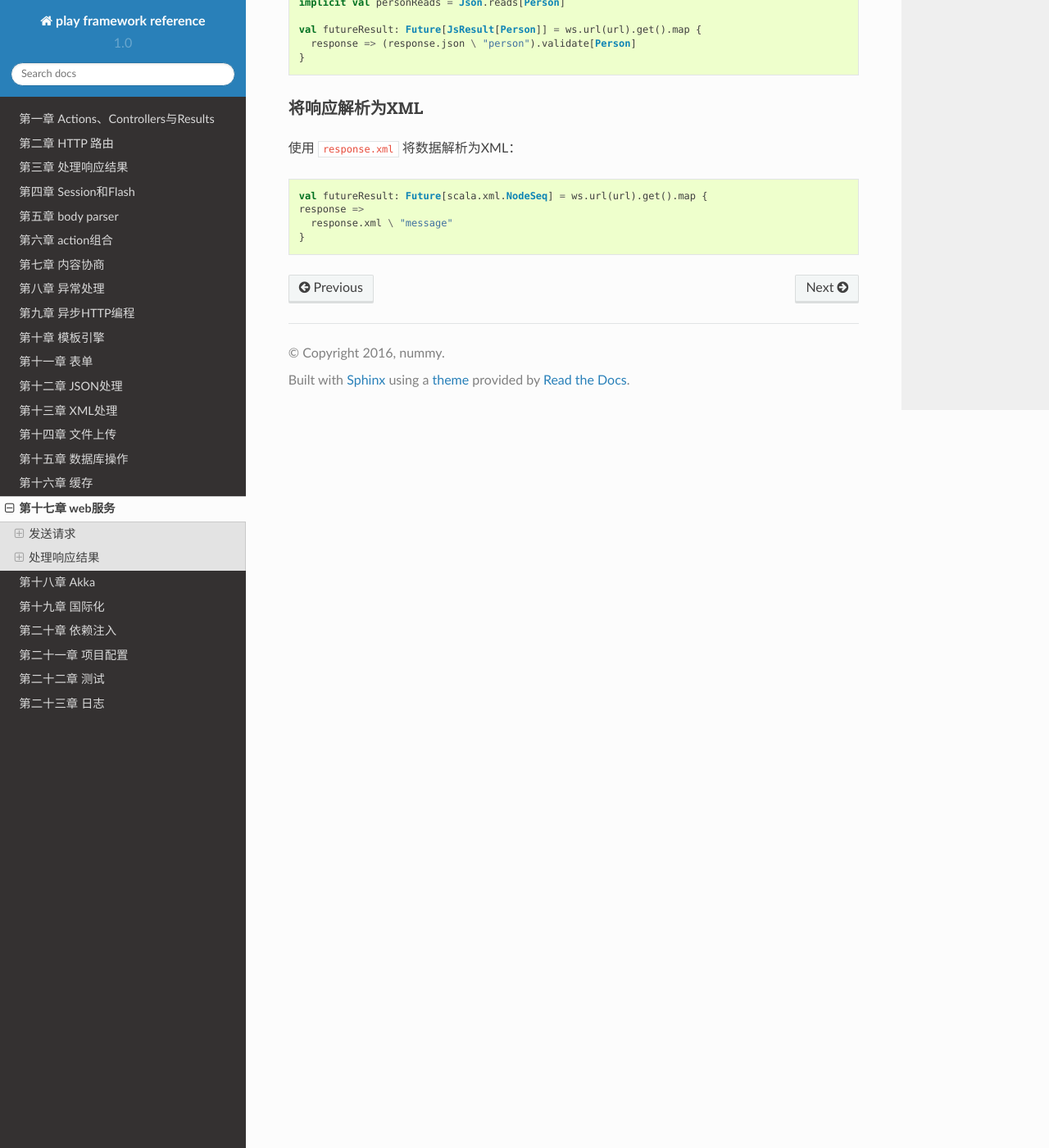
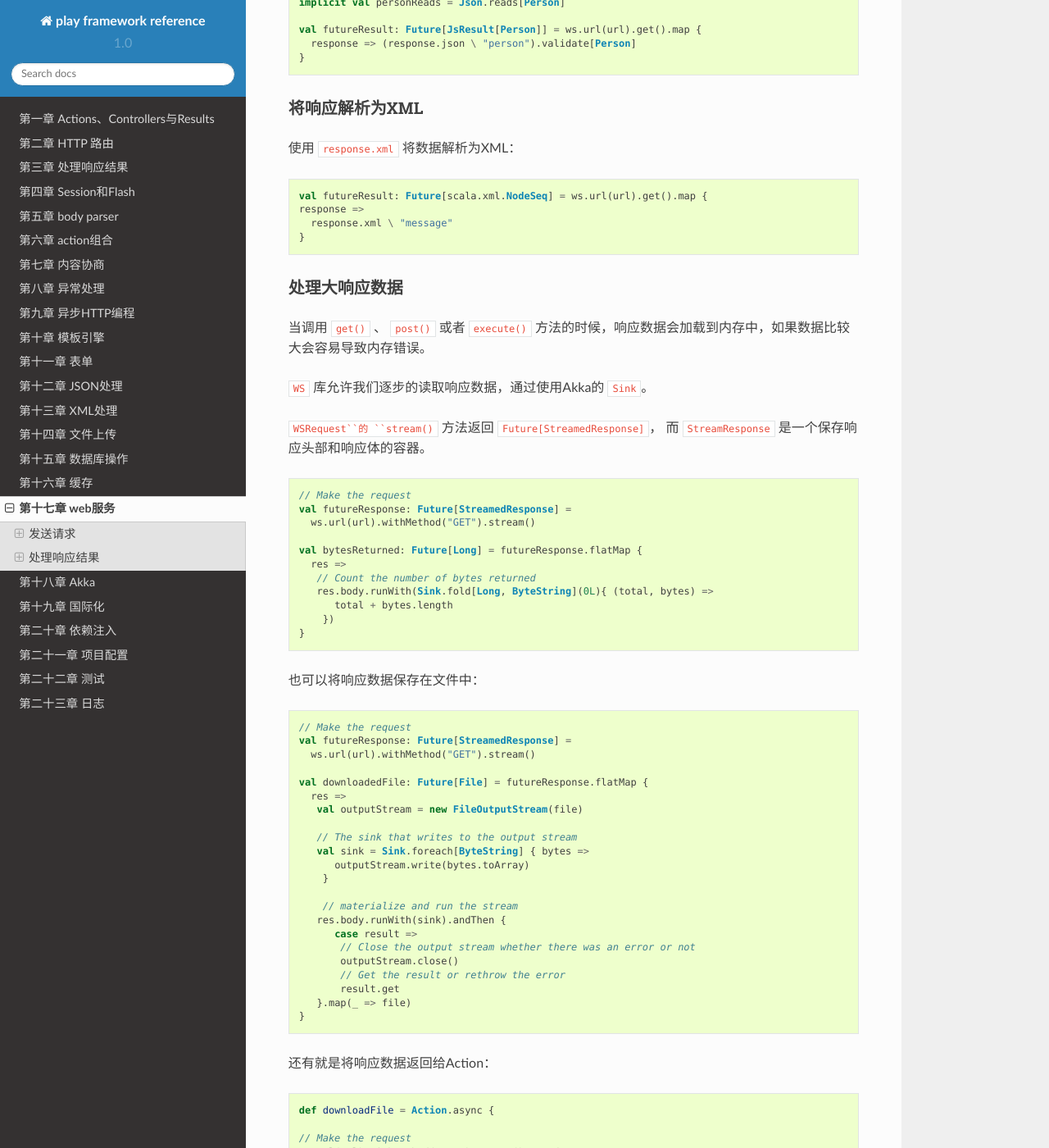
Before and after one commit to nummy/play-framework-reference, a Sphinx documentation site: the page built from source/chapter/web_services.rst, in a window 1280 px wide and 1400 px high, scrolled down 5133 px. Shown: the whole window at 82% size. Built offline with Sphinx 7.4.7 and the Read the Docs theme 2.0.0, drawn with Linux system fonts in a browser that asks for light colours; some of the changed text lies outside the part shown.

Commit message:
Update web_services.rst

```diff
--- a/source/chapter/web_services.rst
+++ b/source/chapter/web_services.rst
@@ -270,3 +270,89 @@ JSON库可以将隐式参数 ``Reads[T]`` 映射成相应的类：
   response =>
     response.xml \ "message"
   }
+
+处理大响应数据
+++++++++++++++
+当调用 ``get()`` 、 ``post()`` 或者 ``execute()`` 方法的时候，响应数据会加载到内存中，如果数据比较大会容易导致内存错误。
+
+``WS`` 库允许我们逐步的读取响应数据，通过使用Akka的 ``Sink``。
+
+``WSRequest``的 ``stream()`` 方法返回 ``Future[StreamedResponse]``， 而 ``StreamResponse`` 是一个保存响应头部和响应体的容器。
+
+.. code-block:: scala
+
+  // Make the request
+  val futureResponse: Future[StreamedResponse] =
+    ws.url(url).withMethod("GET").stream()
+
+  val bytesReturned: Future[Long] = futureResponse.flatMap {
+    res =>
+     // Count the number of bytes returned
+     res.body.runWith(Sink.fold[Long, ByteString](0L){ (total, bytes) =>
+        total + bytes.length
+      })
+  }
+
+也可以将响应数据保存在文件中：
+
+.. code-block:: scala
+
+    // Make the request
+    val futureResponse: Future[StreamedResponse] =
+      ws.url(url).withMethod("GET").stream()
+
+    val downloadedFile: Future[File] = futureResponse.flatMap {
+      res =>
+       val outputStream = new FileOutputStream(file)
+
+       // The sink that writes to the output stream
+       val sink = Sink.foreach[ByteString] { bytes =>
+          outputStream.write(bytes.toArray)
+        }
+
+        // materialize and run the stream
+       res.body.runWith(sink).andThen {
+          case result =>
+           // Close the output stream whether there was an error or not
+           outputStream.close()
+           // Get the result or rethrow the error
+           result.get
+       }.map(_ => file)
+    }
+
+还有就是将响应数据返回给Action：
+
+.. code-block:: scala
+
+  def downloadFile = Action.async {
+
+  // Make the request
+  ws.url(url).withMethod("GET").stream().map {
+    case StreamedResponse(response, body) =>
+
+      // Check that the response was successful
+      if (response.status == 200) {
+
+        // Get the content type
+        val contentType = response.headers.get("Content-Type").flatMap(_.headOption)
+          .getOrElse("application/octet-stream")
+
+        // If there's a content length, send that, otherwise return the body chunked
+        response.headers.get("Content-Length") match {
+          case Some(Seq(length)) =>
+            Ok.sendEntity(HttpEntity.Streamed(body, Some(length.toLong), Some(contentType)))
+          case _ =>
+            Ok.chunked(body).as(contentType)
+        }
+      } else {
+        BadGateway
+      }
+   }
+  }
+
+从上面我们可以注意到可以通过 ``withMethod`` 指定请求方法:
+
+.. code-block:: scala
+
+  val futureResponse: Future[StreamedResponse] =
+    ws.url(url).withMethod("PUT").withBody("some body").stream()
```
